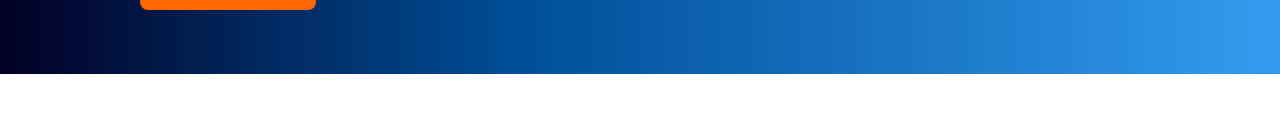
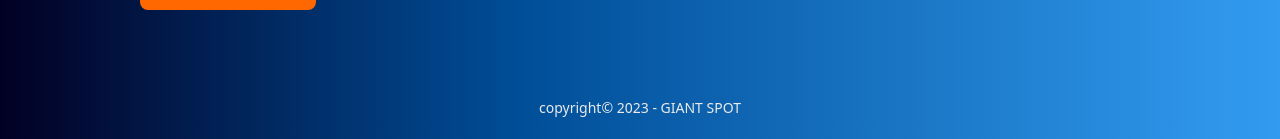
Before and after one commit to haniframadhani/giant-stride-frontend, a Next.js app: page /contact in a window 1280 px wide. Shown: the part 894-1033 px from the top of the page. Before the commit the page ends 968 px from the top, so only its background shows below. Built offline with nearby package versions, Linux system fonts and the light colour scheme.

Commit message:
buat footer

```diff
--- /dev/null
+++ b/src/components/components/footer/index.js
@@ -0,0 +1,7 @@
+export default function Footer() {
+  return (
+    <footer className="py-6 mx-auto text-center text-light-gray font-light text-sm">
+      <p>copyright&#169; 2023 - GIANT SPOT</p>
+    </footer>
+  )
+}
--- a/src/pages/_app.js
+++ b/src/pages/_app.js
@@ -1,5 +1,14 @@
+import Footer from '@/components/components/footer'
 import '@/styles/globals.css'
 
 export default function App({ Component, pageProps }) {
-  return <Component {...pageProps} />
+  if (Component.getLayout) {
+    return Component.getLayout(<Component {...pageProps} />)
+  }
+  return (
+    <>
+      <Component {...pageProps} />
+      <Footer />
+    </>
+  )
 }
```
